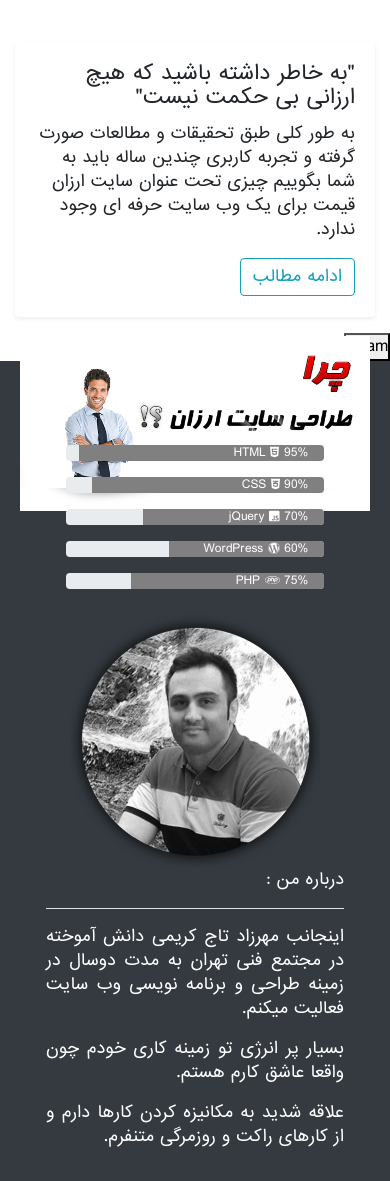
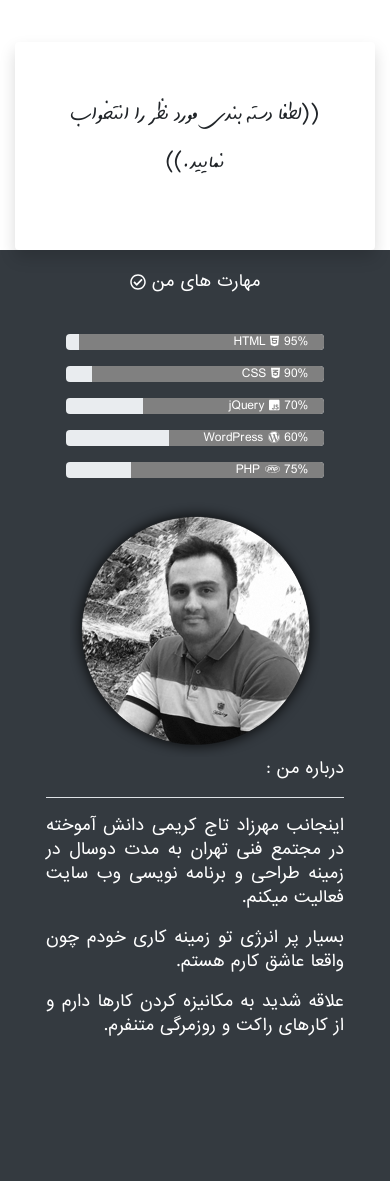
Before and after one commit to mehrzadtajkarimi/test.rahsite.com, a PHP site: page /articles in a window 390 px wide. Shown: the part 328-1509 px from the top of the page. After the commit the page ends 1364 px from the top, so only its background shows below. Run offline with PHP 8.4, Linux system fonts and the light colour scheme; some libraries are stand-ins or nearby versions; some web fonts are replaced.

Commit message:
بهد از راه اندازی صفحه اصلی نوشته های من

```diff
--- a/controllers/articles.php
+++ b/controllers/articles.php
@@ -21,6 +21,11 @@
                 $articles= $this->model->category();
                 $this->view( 'articles/site_design',$articles,1,1);
             }
+            if ($number==1) {
+                $articles= $this->model->category();
+                $this->view( 'articles/optimizing_site',$articles,1,1);
+            }
+
 
         }
 
--- a/footer.php
+++ b/footer.php
@@ -48,16 +48,7 @@
         </div>
     </div>
 </footer>
-<!-- Bootstrap core JavaScript
-================================================== -->
-<!-- Placed at the end of the document so the pages load faster -->
-<script src="public/js/jquery-2.1.3.min.js"></script>
-<script src="public/js/wow.min.js"></script>
-<script src="public/js/bootstrap.min.js"></script>
-<script src="public/js/jquery.hover3d.min.js"></script>
-<script src="public/js/typed.min.js"></script>
-<script defer src="public/js/all.js"></script>
-<script src="public/js/my.web.js"></script>
+<!-- ================================================== -->
 <!-- Global site tag (gtag.js) - Google Analytics -->
 <script async src="https://www.googletagmanager.com/gtag/js?id=UA-136110471-1"></script>
 <script>
@@ -68,6 +59,14 @@
     gtag('js', new Date());
     gtag('config', 'UA-136110471-1');
 </script>
+<!-- ================================================== -->
+<script src="public/js/jquery-2.1.3.min.js"></script>
+<script src="public/js/wow.min.js"></script>
+<script src="public/js/bootstrap.min.js"></script>
+<script src="public/js/jquery.hover3d.min.js"></script>
+<script src="public/js/typed.min.js"></script>
+<script src="public/js/all.js"></script>
+<script src="public/js/my.web.js"></script>
 
 </body>
 </html>
--- a/public/js/my.web.js
+++ b/public/js/my.web.js
@@ -39,6 +39,7 @@ wow = new WOW(
 )
 wow.init();
 //////////////////////////////////////////////////////////////////////////////////////////
+$(document).ready(function () {
     var typed = new Typed("#typing", {
         strings: [
             "طراحی وب سایت   مطابق با استاندارد های جهانی"
@@ -47,6 +48,8 @@ var typed = new Typed("#typing", {
         startDelay: 4000,
         showCursor: false
     });
+});
+
 //////////////////////////////////////////////////////////////////////////////////////////
 $("#top").click(function () {
     $("html,body").animate({scrollTop: 0}, 500);
@@ -59,36 +62,35 @@ $(window).scroll(function () {
     }
 });
 ///////////////////////////////////////////////////////////////////////////
-$("#nemonekar .Type-design").click(function() {
+$("#nemonekar .Type-design").click(function () {
     $("#nemonekar .Type-design").find(".flip-box-front , .flip-box-back").removeClass("border border-secondary text-muted ");
     $("#Type-design-offer section").stop().fadeOut(0);
 
     var index = $(this).index();
     var section_selected = $("#Type-design-offer section").eq(index);
 
-  var url ='http://localhost/test.rahsite.com/index/tab';
+    var url = 'http://localhost/test.rahsite.com/index/tab';
+    var data = {'number': index};
+
+    $.post(url, data, function (msg) {
+        section_selected.html(msg);
+    });
+    section_selected.fadeIn(500);
+    $(this).find(".flip-box-front , .flip-box-back").addClass("border border-secondary text-muted ");
+});
+///////////////////////////////////////////////////////////////////////////
+$("#articles #widget-categories ul li").click(function () {
+    $("#text-categories .ajax-categories").stop().fadeOut(0);
+
+    var index = $(this).index();
+    var section_selected = $("#text-categories .ajax-categories").eq(index);
+
+    var url ='http://localhost/test.rahsite.com/articles/tab';
     var data = {'number':index};
 
     $.post(url,data,function (msg) {
         section_selected.html(msg);
     });
     section_selected.fadeIn(500);
-  $(this).find(".flip-box-front , .flip-box-back").addClass("border border-secondary text-muted ");
 });
 ///////////////////////////////////////////////////////////////////////////
-$(".www").click(function () {
-  alert("ok");
-    // $("#text-categories .ajax-categories").stop().fadeOut(0);
-    //
-    // var index = $(this).index();
-    // var section_selected = $("#text-categories .ajax-categories").eq(index);
-    //
-    // var url ='http://localhost/test.rahsite.com/articles/tab';
-    // var data = {'number':index};
-    //
-    // $.post(url,data,function (msg) {
-    //     section_selected.html(msg);
-    // });
-    // section_selected.fadeIn(500);
-});
-///////////////////////////////////////////////////////////////////////////
--- a/views/articles/index.php
+++ b/views/articles/index.php
@@ -10,21 +10,21 @@
                     <li class="p-1 list-style-type-none cursor-pointer ww"><a
                                 class="text-dark font-small"><span>3</span> طراحی سایت</a>
                     </li>
-                        <li class="p-1 list-style-type-none cursor-pointer"><a class="text-dark font-small"
-                                                                               href="#"><span>0</span>بهینه
-                                سازی
-                                سایت</a></li>
-                        <li class="p-1 list-style-type-none cursor-pointer"><a class="text-dark font-small"
-                                                                               href="#"><span>0</span>سایت</a>
+                    <li class="p-1 list-style-type-none cursor-pointer">
+                        <a class="text-dark font-small"><span>0</span>بهینه سازی سایت</a></li>
+                    <li class="p-1 list-style-type-none cursor-pointer">
+                        <a class="text-dark font-small"><span>0</span>سایت</a>
                     </li>
-                        <li class="p-1 list-style-type-none cursor-pointer"><a class="text-dark font-small"
-                                                                               href="#"><span>0</span>سایت</a>
+                    <li class="p-1 list-style-type-none cursor-pointer">
+                        <a class="text-dark font-small" ><span>0</span>سایت</a>
                     </li>
                 </ul>
             </div>
             <div id="text-categories" class="col-md-9 pt-4">
                 <div class="ajax-categories">
-                        <?php require('site_design.php') ?>
+                    <div class="card shadow border-0 rounded" >
+                    <p class="text-center font-face2 font-sizs-20 p-5 ">((لطفا دسته بندی مورد نظر را انتخواب نمایید.))</p>
+                    </div>
                 </div>
                 <div class="ajax-categories">
 
@@ -33,6 +33,3 @@
         </div>
     </div>
 </section>
-<div class="www">
-    <button>salam</button>
-</div>
--- a/views/articles/site_design.php
+++ b/views/articles/site_design.php
@@ -1,20 +1,18 @@
-<div class="card border-0 shadow-sm mb-3">
+<?php foreach ($data as $row) { ?>
+<div class="card border-0 shadow-sm mb-4">
     <div class="row">
         <div class="col-md-6">
             <div class="card-body">
-                <h5 class="card-title font-face">"به خاطر داشته باشید که هیچ ارزانی بی حکمت نیست"</h5>
-                <p class="card-text">به طور کلی طبق تحقیقات و مطالعات صورت گرفته و تجربه کاربری چندین
-                    ساله
-                    باید به شما بگوییم چیزی تحت
-                    عنوان سایت ارزان قیمت برای یک وب سایت حرفه ای وجود ندارد.</p>
+                <h5 class="card-title font-face"><?= $row['title']; ?></h5>
+                <p class="card-text"><?= $row['summary']; ?></p>
                 <button type="button" class="btn btn-outline-info">ادامه مطالب</button>
-
             </div>
         </div>
         <div class="col-md-6">
-            <img src="public\image\site-design-2.jpg" class="img-fluid card-img-overlay "
+            <img src="public\image\<?= $row['image']; ?>" class="img-fluid "
                  alt="site-design-2"
                  title="site-design-2">
         </div>
     </div>
 </div>
+<?php } ?>
```
Also changed, not shown: views/articles/optimizing_site.php (+17 -7 lines), public/image/The hidden costs of site design.jpg (added), views/index/banner-big-bg.php (line endings or trailing spaces). Lines whose indentation alone changed are shown as unchanged.
